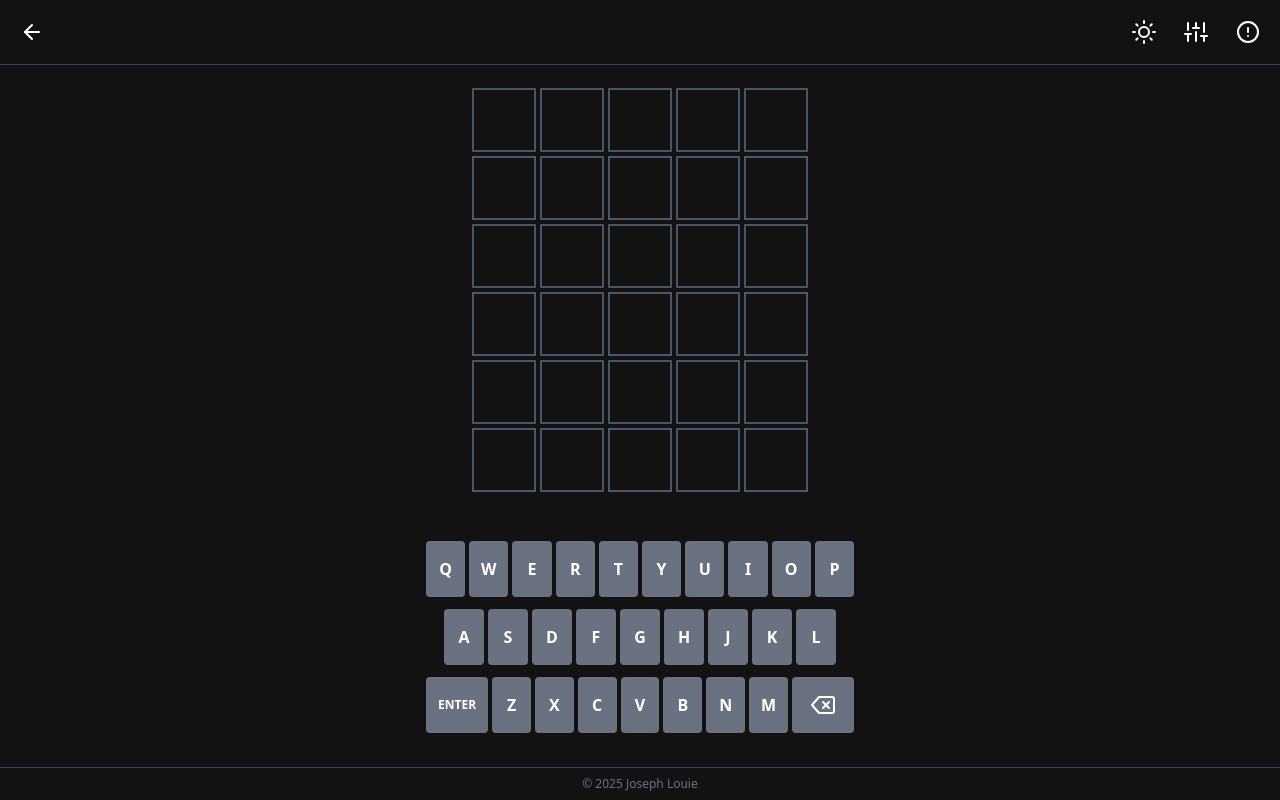
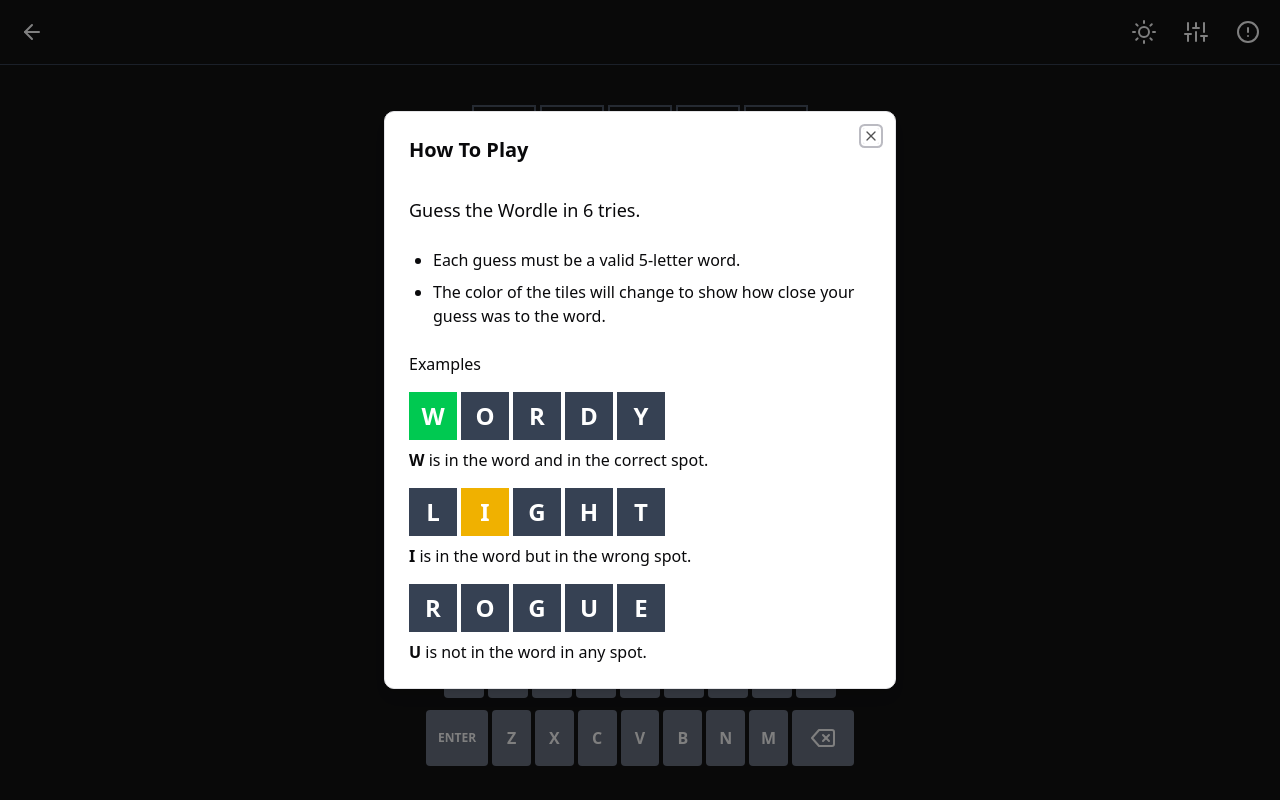
Before and after one commit to jolouie7/golinks-take-home, a React (Vite) app in the folder frontend/: page / in a window 1280 px wide. Both pictures are taken after a click on the button "Play". Built offline with nearby package versions, Linux system fonts and the light colour scheme.

Commit message:
Update to show HowToPlayModal when clicking play button

```diff
--- a/frontend/src/components/WordleGameBoard.tsx
+++ b/frontend/src/components/WordleGameBoard.tsx
@@ -1,29 +1,31 @@
-import React from "react";
+import React, { useState } from "react";
+import { HowToPlayModal } from "@/components/HowToPlayModal";
+import { ArrowLeft } from "lucide-react";
 
 interface WordleGameBoardProps {
   onBackToHome: () => void;
 }
 
 function WordleGameBoard({ onBackToHome }: WordleGameBoardProps) {
+  const [showHowToPlay, setShowHowToPlay] = useState(true);
+
+  const handleCloseModal = () => {
+    setShowHowToPlay(false);
+  };
+
+  const handleOpenHowToPlay = () => {
+    setShowHowToPlay(true);
+  };
+
   return (
     <div className="flex flex-col items-center min-h-screen w-full bg-[#121213] text-white">
+      {/* How To Play Modal */}
+      <HowToPlayModal isOpen={showHowToPlay} onClose={handleCloseModal} />
+
       {/* Header */}
       <header className="w-full border-b border-gray-700 p-3 flex justify-between items-center">
-        <button onClick={onBackToHome} className="text-white p-2">
-          <svg
-            xmlns="http://www.w3.org/2000/svg"
-            width="24"
-            height="24"
-            viewBox="0 0 24 24"
-            fill="none"
-            stroke="currentColor"
-            strokeWidth="2"
-            strokeLinecap="round"
-            strokeLinejoin="round"
-          >
-            <line x1="19" y1="12" x2="5" y2="12"></line>
-            <polyline points="12 19 5 12 12 5"></polyline>
-          </svg>
+        <button onClick={onBackToHome} className="p-2">
+          <ArrowLeft />
         </button>
         <div className="flex space-x-3">
           <button className="text-white p-2">
@@ -72,7 +74,7 @@
               <line x1="17" y1="16" x2="23" y2="16"></line>
             </svg>
           </button>
-          <button className="text-white p-2">
+          <button onClick={handleOpenHowToPlay} className="text-white p-2">
             <svg
               xmlns="http://www.w3.org/2000/svg"
               width="24"
@@ -161,11 +163,6 @@
           </button>
         </div>
       </div>
-
-      {/* Footer */}
-      <footer className="w-full text-xs text-gray-500 py-2 text-center border-t border-gray-700">
-        © 2025 Joseph Louie
-      </footer>
     </div>
   );
 }
```
